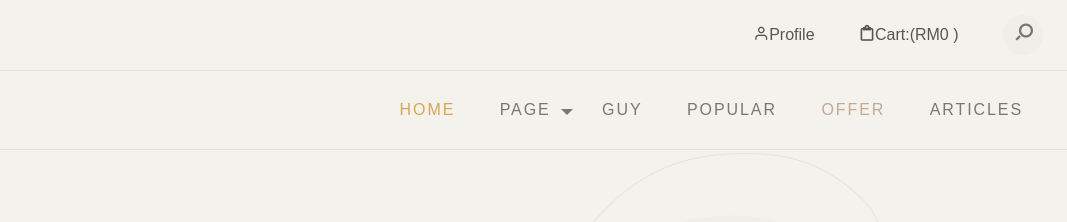
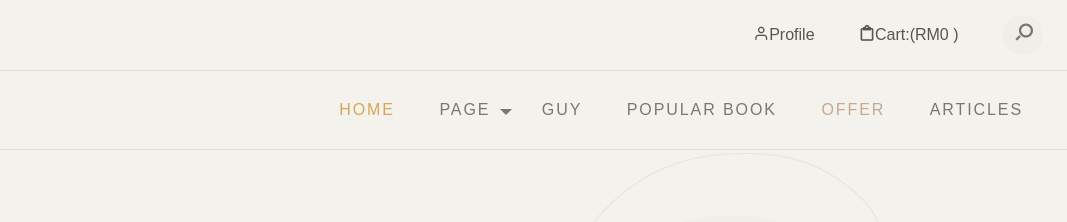
Before and after one commit to HXLMY12/Myschool, a plain HTML site: page index.html in a window 1280 px wide. Shown: the top 222 px of the page, 213-1280 px from the left. Drawn offline with nearby package versions, Linux system fonts and the light colour scheme; files whose address does not match are found by name.

Commit message:
Tukar nama butang Popular kepada Popular Books

```diff
--- a/index.html
+++ b/index.html
@@ -108,7 +108,7 @@
 
 									</li>
 									<li class="menu-item"><a href="#featured-books" class="nav-link">Guy</a></li>
-									<li class="menu-item"><a href="#popular-books" class="nav-link">Popular</a></li>
+									<li class="menu-item"><a href="#popular-books" class="nav-link">Popular Book</a></li>
 									<li class="menu-item"><a href="#special-offer" class="nav-link">Offer</a></li>
 									<li class="menu-item"><a href="#latest-blog" class="nav-link">Articles</a></li>
 								</ul>
```
